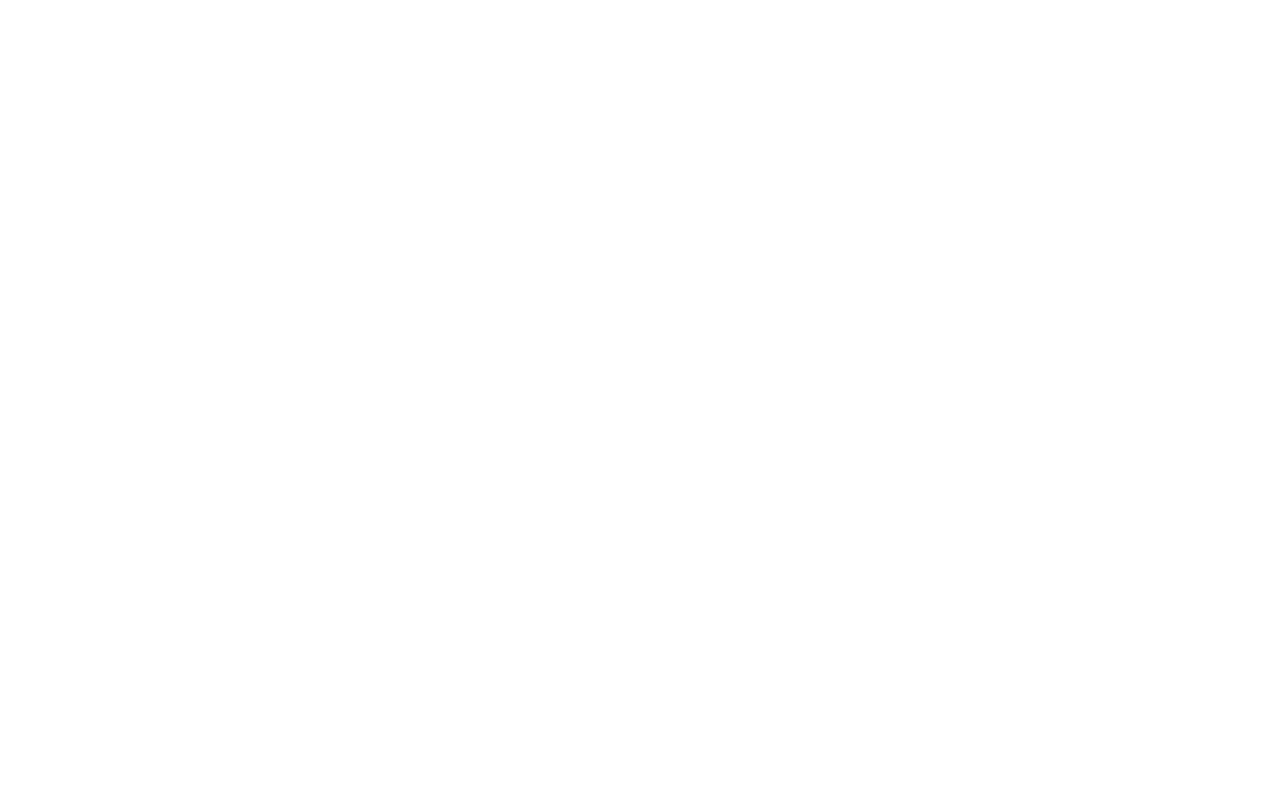
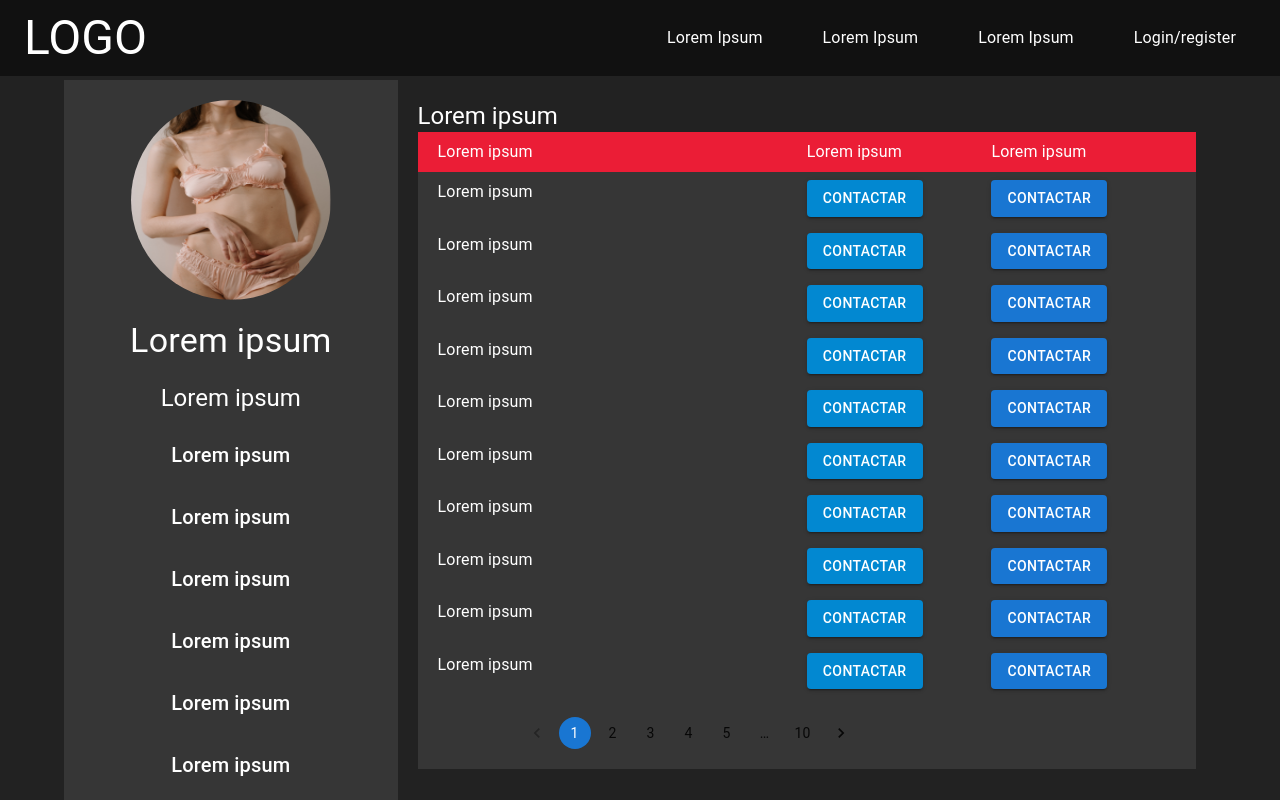
Before and after one commit to tecnoher/mig, a React (Create React App) app: page /dashboard in a window 1280 px wide. Shown: the top 800 px of the page. Built offline with nearby package versions, Linux system fonts and the light colour scheme.

Commit message:
working on dashboard

```diff
--- a/src/components/LoginModal/index.tsx
+++ b/src/components/LoginModal/index.tsx
@@ -67,7 +67,7 @@
               <CloseIcon fontSize="large" />
             </Box>
             <Typography variant="h2">LOGO</Typography>
-            <Box className={classes.loginOption}>
+            {/* <Box className={classes.loginOption}>
               <Box className={classes.opcionImage}>
                 <img src="/vector.png" alt="" />
               </Box>
@@ -82,7 +82,7 @@
               <Typography variant="body1" className={classes.optionText}>
                 Ingresar con...
               </Typography>
-            </Box>
+            </Box> */}
             <form className={classes.form}>
               <TextField
                 className={classes.textField}
--- a/src/components/LoginModal/styles.ts
+++ b/src/components/LoginModal/styles.ts
@@ -130,7 +130,7 @@
     "&:hover": {
       backgroundColor: "#FC5C65",
     },
-    "@media (mix-width: 780px)": {
+    "@media (min-width: 780px)": {
       display: "none",
     },
   },
@@ -168,6 +168,7 @@
   },
   textField: {
     marginTop: theme.spacing(2),
+    padding: "5px 5px",
   },
   button: {
     backgroundColor: "#EB1D36",
--- /dev/null
+++ b/src/features/AdminDashboard/index.tsx
@@ -0,0 +1,104 @@
+import { CustomCard, LeftPanel, RightPanel } from "@components";
+import MenuOpenIcon from "@material-ui/icons/MenuOpen";
+import ArrowDropDownIcon from "@material-ui/icons/ArrowDropDown";
+import ArrowDropUpIcon from "@material-ui/icons/ArrowDropUp";
+import RoomIcon from "@material-ui/icons/Room";
+import {
+  Box,
+  Button,
+  Container,
+  Divider,
+  Grid,
+  Pagination,
+  TextField,
+  Typography,
+} from "@mui/material";
+import React, { FC, useState } from "react";
+import { useStyles } from "./styles";
+
+const AdminDashboard: FC = () => {
+  const classes = useStyles();
+
+  const links: string[] = [
+    "Lorem ipsum",
+    "Lorem ipsum",
+    "Lorem ipsum",
+    "Lorem ipsum",
+    "Lorem ipsum",
+    "Lorem ipsum",
+  ];
+
+  const tableContent = [
+    "Lorem ipsum",
+    "Lorem ipsum",
+    "Lorem ipsum",
+    "Lorem ipsum",
+    "Lorem ipsum",
+    "Lorem ipsum",
+    "Lorem ipsum",
+    "Lorem ipsum",
+    "Lorem ipsum",
+    "Lorem ipsum",
+  ];
+
+  return (
+    <Container>
+      <Box className={classes.mainContainer}>
+        <Box className={classes.leftPanel}>
+          <img src="/cards/1.png" alt="" className={classes.img} />
+          <Typography variant="h4">Lorem ipsum</Typography>
+          <Typography variant="h5">Lorem ipsum</Typography>
+          {links.map((item, index) => {
+            return (
+              <Typography key={index} variant="h6" className={classes.navLinks}>
+                {item}
+              </Typography>
+            );
+          })}
+        </Box>
+        <Box className={classes.RightPanel}>
+          <Typography variant="h5">Lorem ipsum</Typography>
+          <Box>
+            <Box className={classes.tableHeader}>
+              <Typography variant="body1" style={{ width: "50%" }}>
+                Lorem ipsum
+              </Typography>
+              <Typography variant="body1" style={{ width: "25%" }}>
+                Lorem ipsum
+              </Typography>
+              <Typography variant="body1" style={{ width: "25%" }}>
+                Lorem ipsum
+              </Typography>
+            </Box>
+            <Box className={classes.tableBody}>
+              {tableContent.map((item, index) => {
+                return (
+                  <Box key={index} className={classes.tableRow}>
+                    <Typography variant="body1" style={{ width: "50%" }}>
+                      Lorem ipsum
+                    </Typography>
+                    <Box style={{ width: "25%" }}>
+                      <Button variant="contained" color="info">
+                        Contactar
+                      </Button>
+                    </Box>
+                    <Box style={{ width: "25%" }}>
+                      <Button variant="contained">Contactar</Button>
+                    </Box>
+                  </Box>
+                );
+              })}
+              <Pagination
+                count={10}
+                color="primary"
+                className={classes.pagination}
+              />
+            </Box>
+          </Box>
+        </Box>
+      </Box>
+    </Container>
+  );
+};
+
+export { AdminDashboard };
--- /dev/null
+++ b/src/features/AdminDashboard/styles.ts
@@ -0,0 +1,71 @@
+import { makeStyles } from "@material-ui/core/styles";
+
+const useStyles = makeStyles({
+  mainContainer: {
+    display: "flex",
+    flexDirection: "row",
+    marginTop: 80,
+    color: "white",
+    "@media (max-width: 780px)": {
+      padding: "0px 0px",
+      width: "95%",
+    },
+  },
+  leftPanel: {
+    display: "flex",
+    flexDirection: "column",
+    width: "30%",
+    backgroundColor: "#363636",
+    alignItems: "center",
+    gap: 20,
+    padding: "20px 0px",
+  },
+  RightPanel: { width: "70%", padding: "20px" },
+  img: {
+    borderRadius: "50%",
+    height: 200,
+    width: 200,
+    "@media (max-width: 780px)": {
+      padding: "0px 0px",
+      height: 115,
+      width: "100%",
+    },
+  },
+  navLinks: {
+    padding: "5px 30px",
+    "&:hover": {
+      background: "#222222",
+      cursor: "pointer",
+    },
+    "@media (max-width: 780px)": {
+      padding: "0px 10px",
+    },
+  },
+  tableHeader: {
+    display: "flex",
+    flexDirection: "row",
+    backgroundColor: "#EB1D36",
+    padding: "8px 20px",
+  },
+  tableBody: {
+    backgroundColor: "#363636",
+    "& .MuiPagination-root": {
+      color: "#ff0000",
+    },
+  },
+  tableRow: {
+    display: "flex",
+    flexDirection: "row",
+    padding: "8px 20px",
+  },
+  pagination: {
+    marginLeft: 100,
+    padding: "20px 0px",
+    "@media (max-width: 780px)": {
+      padding: "0px 0px",
+      marginLeft: 0,
+    },
+  },
+});
+
+export { useStyles };
--- a/src/features/App.tsx
+++ b/src/features/App.tsx
@@ -5,6 +5,7 @@
 import { Hola } from "./Hola";
 import { MainLayout } from "@components";
 import { Details } from "./Details";
+import { AdminDashboard } from "./AdminDashboard";
 
 function App() {
   return (
@@ -21,6 +22,11 @@
               <Details />
             </MainLayout>
           </Route>
+          <Route exact path="/dashboard">
+            <MainLayout>
+              <AdminDashboard />
+            </MainLayout>
+          </Route>
           <Route exact path={["/user"]}>
             <Route path="/" component={Hola} />
           </Route>
```
